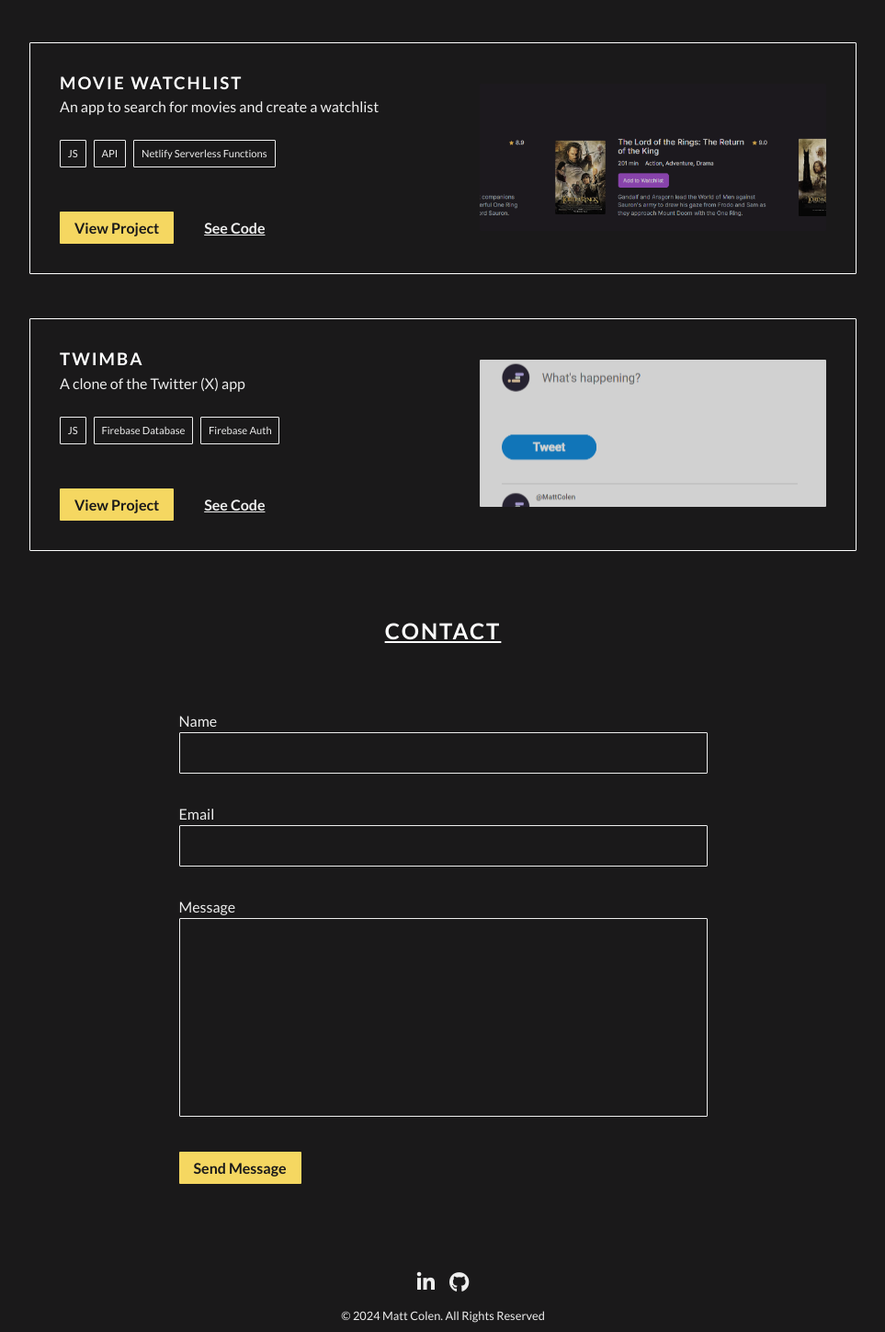
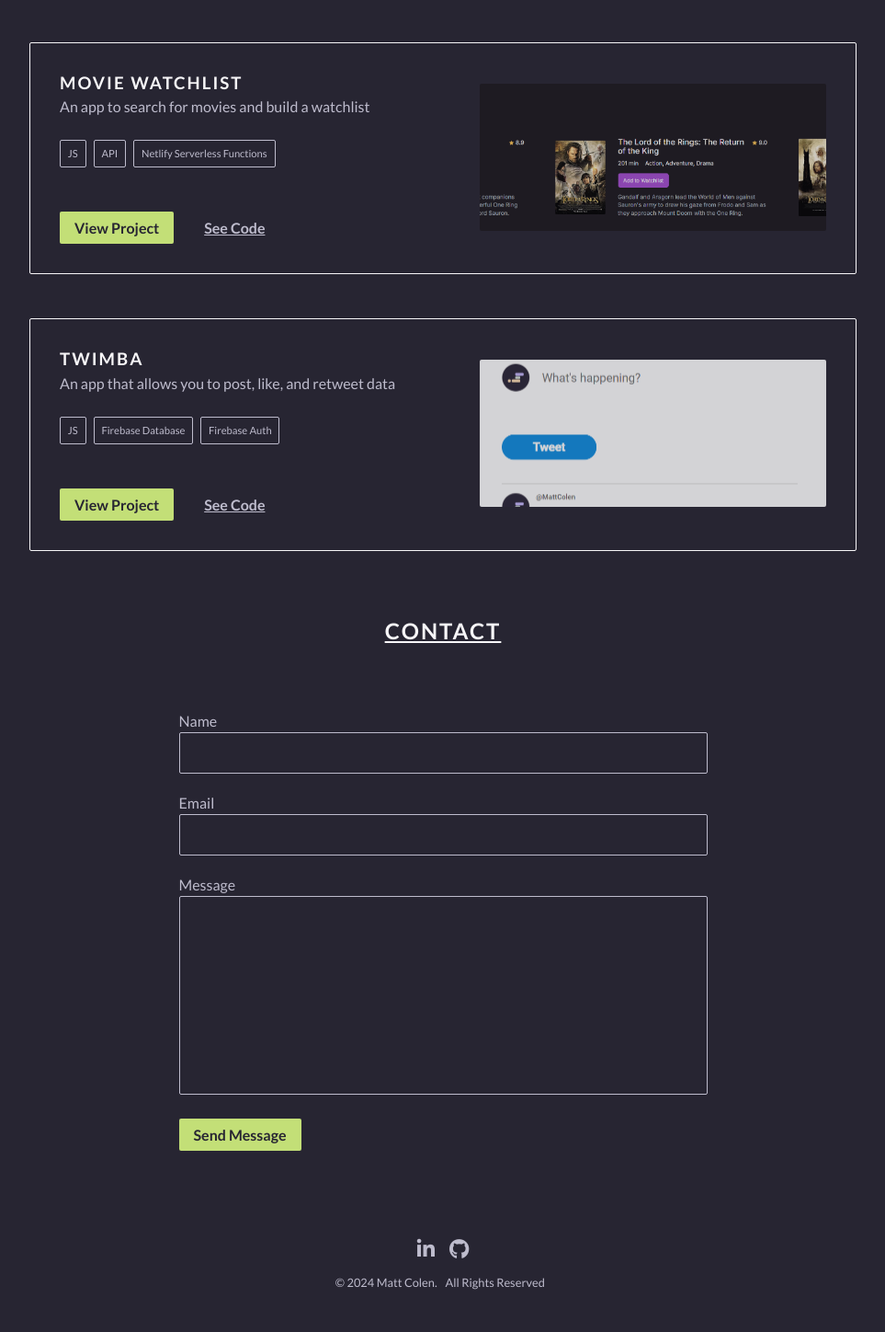
Before and after one commit to matt-colen/portfolio, a React (Vite) app: page / in a window 1280 px wide. Shown: the part 882-2330 px from the top of the page at 92% size, without its empty margins (158-1121 px from the left). Built offline with nearby package versions, Linux system fonts and the light colour scheme.

Commit message:
Minor style updates to various files

```diff
--- a/src/App.css
+++ b/src/App.css
@@ -1,13 +1,13 @@
 :root {
   --font-primary: "Lato", sans-serif;
-  --color-light: #eee;
-  --color-light-header: #fff;
-  --color-dark: hsl(300, 3%, 10%);
-  --color-dark-secondary: hsl(300, 3%, 20%);
-  --color-cta: hsl(48, 88%, 67%);
-  --color-cta-hover: hsl(48, 93%, 63%);
-  --color-cta-secondary-hover: hsl(272, 32%, 92%);
-  --radius: 1px;
+  --color-light: hsl(249, 15%, 77%);
+  --color-light-header: hsl(249, 15%, 97%);
+  --color-dark: hsl(249, 15%, 17%);
+  --color-dark-secondary: hsl(76, 22%, 20%);
+  --color-cta: hsl(76, 62%, 67%);
+  --color-cta-hover: hsl(76, 72%, 57%);
+  --color-cta-secondary-hover: hsl(257, 25%, 83%);
+  --radius: 2px;
 }
 
 /* General  */
--- a/src/components/Footer/Footer.css
+++ b/src/components/Footer/Footer.css
@@ -16,7 +16,15 @@
   color: var(--color-light);
 }
 
+.footer a:hover {
+  color: var(--color-cta);
+}
+
 .copyright {
   font-size: 0.8rem;
   text-align: center;
 }
+
+.copyright > span {
+  margin-right: 0.5em;
+}
--- a/src/components/Footer/Footer.jsx
+++ b/src/components/Footer/Footer.jsx
@@ -19,7 +19,8 @@ export default function Footer() {
         </li>
       </ul>
       <p className="copyright">
-        © {`${new Date().getFullYear()} `} Matt Colen. All Rights Reserved
+        <span>© {`${new Date().getFullYear()} `} Matt Colen.</span>
+        <span> All Rights Reserved</span>
       </p>
     </footer>
   );
--- a/src/components/Header/Nav/Nav.jsx
+++ b/src/components/Header/Nav/Nav.jsx
@@ -52,7 +52,7 @@ export default function Nav() {
       {navDrawerOpen && (
         <ul className="nav-list nav-drawer" style={navDrawerStyle}>
           <li className="close-btn">
-            <button className="btn" onClick={handleClick}>
+            <button className="btn btn-ham" onClick={handleClick}>
               <i className="fa-solid fa-xmark close-icon"></i>
             </button>
           </li>
--- a/src/components/Main/Contact/Contact.css
+++ b/src/components/Main/Contact/Contact.css
@@ -8,7 +8,7 @@ textarea {
   max-width: 575px;
   width: 100%;
   margin: 0 auto;
-  gap: 2em;
+  gap: 1.25em;
 }
 
 .form input,
--- a/src/projectData.js
+++ b/src/projectData.js
@@ -5,7 +5,7 @@ import thumbnail3 from "./assets/images/twimba.png";
 const projects = [
   {
     name: "Quiz Up",
-    description: "An app to test your skills on various topics",
+    description: "An app to test your knowledge on various topics",
     tags: ["React", "API"],
     thumbnail: thumbnail1,
     link: "https://quiz-up-mc.netlify.app/",
@@ -13,7 +13,7 @@ const projects = [
   },
   {
     name: "Movie Watchlist",
-    description: "An app to search for movies and create a watchlist",
+    description: "An app to search for movies and build a watchlist",
     tags: ["JS", "API", "Netlify Serverless Functions"],
     thumbnail: thumbnail2,
     link: "https://movie-watchlist-mc.netlify.app",
@@ -21,7 +21,7 @@ const projects = [
   },
   {
     name: "Twimba",
-    description: "A clone of the Twitter (X) app",
+    description: "An app that allows you to post, like, and retweet data",
     tags: ["JS", "Firebase Database", "Firebase Auth"],
     thumbnail: thumbnail3,
     link: "https://twimba-mc.netlify.app/",
```
